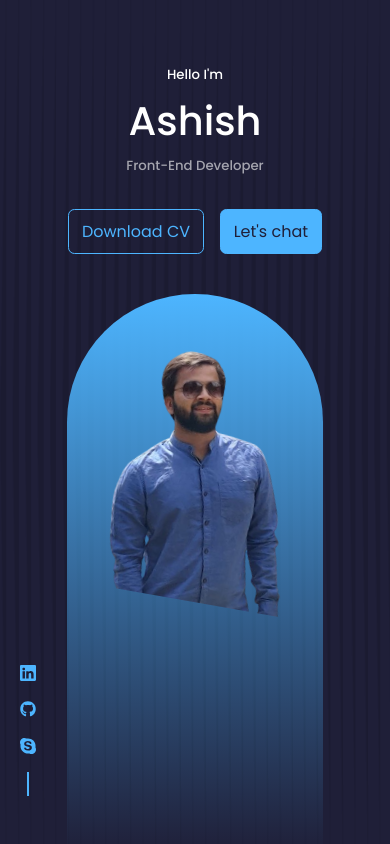
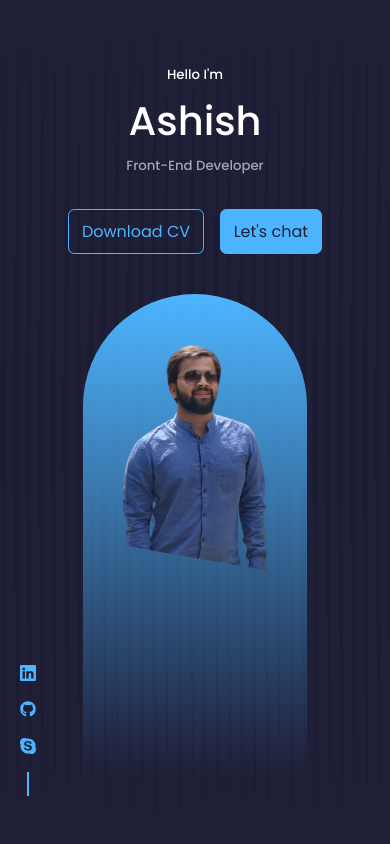
Before and after one commit to ash14ish/My-Portfolio, a React (Create React App) app: page / in a window 390 px wide. Shown: the top 844 px of the page. Built offline with nearby package versions, Linux system fonts and the light colour scheme.

Commit message:
portfolio

```diff
--- a/src/components/Home/Home.css
+++ b/src/components/Home/Home.css
@@ -64,12 +64,12 @@ header {
 @media (max-width: 600px) {
   .my-pic {
     background: linear-gradient(var(--color-primary), transparent);
-    width: 16rem;
-    height: 35rem;
+    width: 14rem;
+    height: 30rem;
     position: absolute;
-    left: calc(50% - 8rem);
-    margin-top: 2.5rem;
-    border-radius: 8rem 8rem 0 0;
+    left: calc(50% - 7rem);
+
+    border-radius: 10rem 10rem 0 0;
     overflow: hidden;
     padding: 1rem;
   }
```
